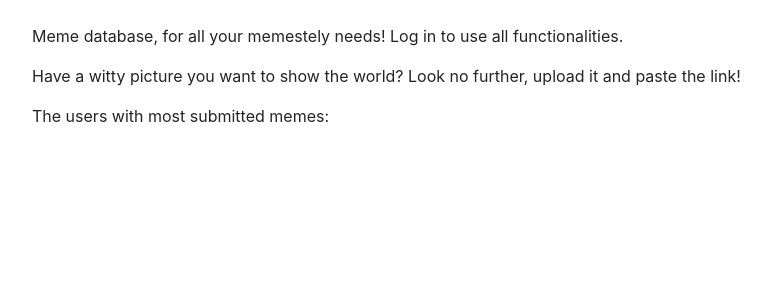
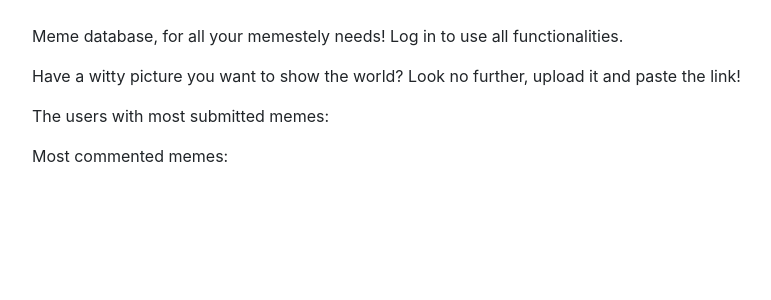
Before and after one commit to Kargamborgh/meemiarkisto, a Flask app: page / in a window 1280 px wide. Shown: the part 56-356 px from the top of the page, without its empty margins (53-824 px from the left). Run offline with Flask 2, Linux system fonts and the light colour scheme; some libraries are stand-ins or nearby versions.

Commit message:
SQL queries done, index now shows some statistics after login

```diff
--- a/application/auth/views.py
+++ b/application/auth/views.py
@@ -1,9 +1,10 @@
-from flask import render_template, request, redirect, url_for
+from flask import render_template, request, redirect, url_for, session
 from flask_login import login_user, logout_user, current_user
 
 from application import app, db
 from application.auth.models import User
 from application.auth.forms import LoginForm, RegisterForm
+from application.memes.models import Meme
 
 @app.route("/auth/login", methods = ["GET", "POST"])
 def auth_login():
@@ -20,6 +21,8 @@
 
 
     login_user(user)
+    session["most_memes"] = Meme.find_most_memes_user()
+    session["most_comments"] = Meme.find_most_comments_user()
     return redirect(url_for("index"))
 
 @app.route("/auth/logout")
--- a/application/templates/index.html
+++ b/application/templates/index.html
@@ -11,9 +11,19 @@
   The users with most submitted memes:
 </p>
 <ol>
-  {% for user in most_memes %}
+  {% for most_memes_user in session["most_memes"] %}
   <li>
-    {{ user.username }}&nbsp;{{ user.amount }}
+    {{ most_memes_user.username }}&nbsp;{{ most_memes_user.amount }}
+  </li>
+  {% endfor %}
+</ol>
+<p>
+  Most commented memes:
+</p>
+<ol>
+  {% for most_comments_user in session["most_comments"] %}
+  <li>
+    {{ most_comments_user.username }}&nbsp;{{ most_comments_user.comments }}
   </li>
   {% endfor %}
 </ol>
```
Also changed, not shown: application/memes/models.py (+5 -5 lines).
